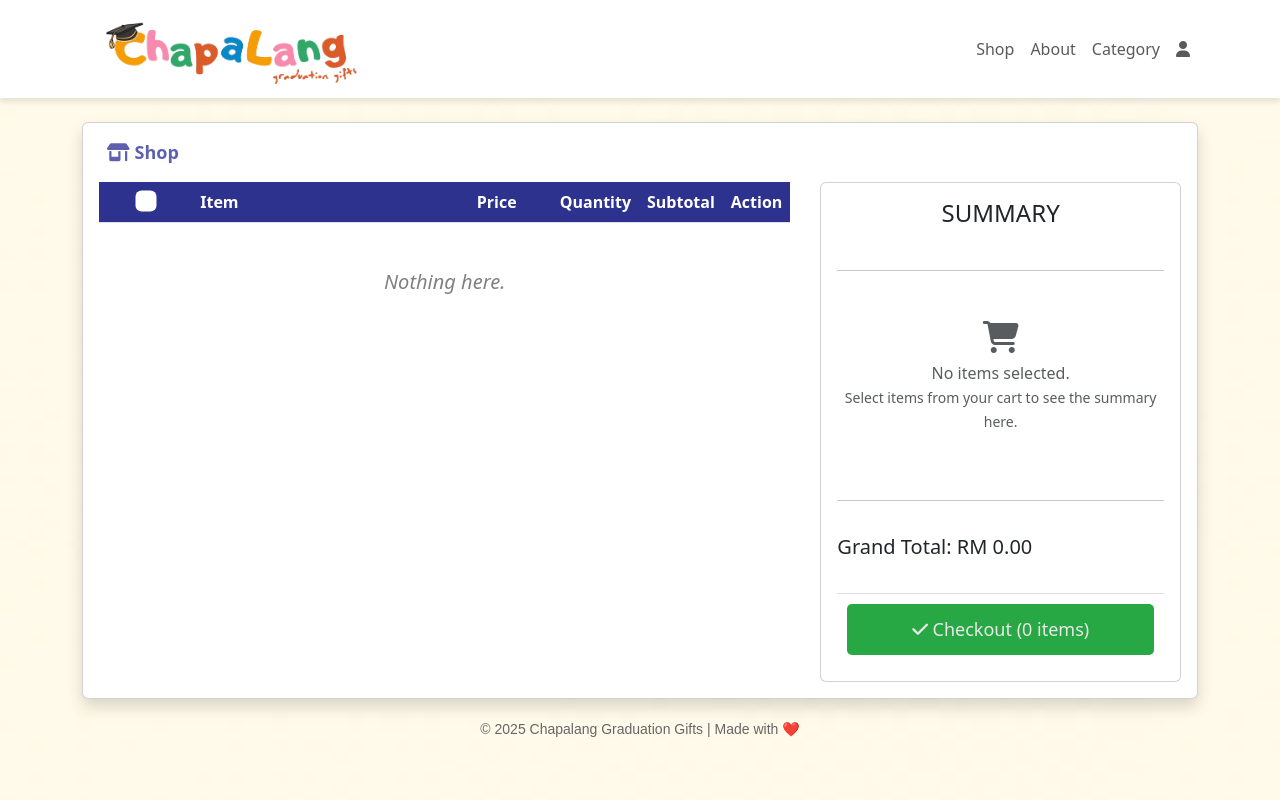
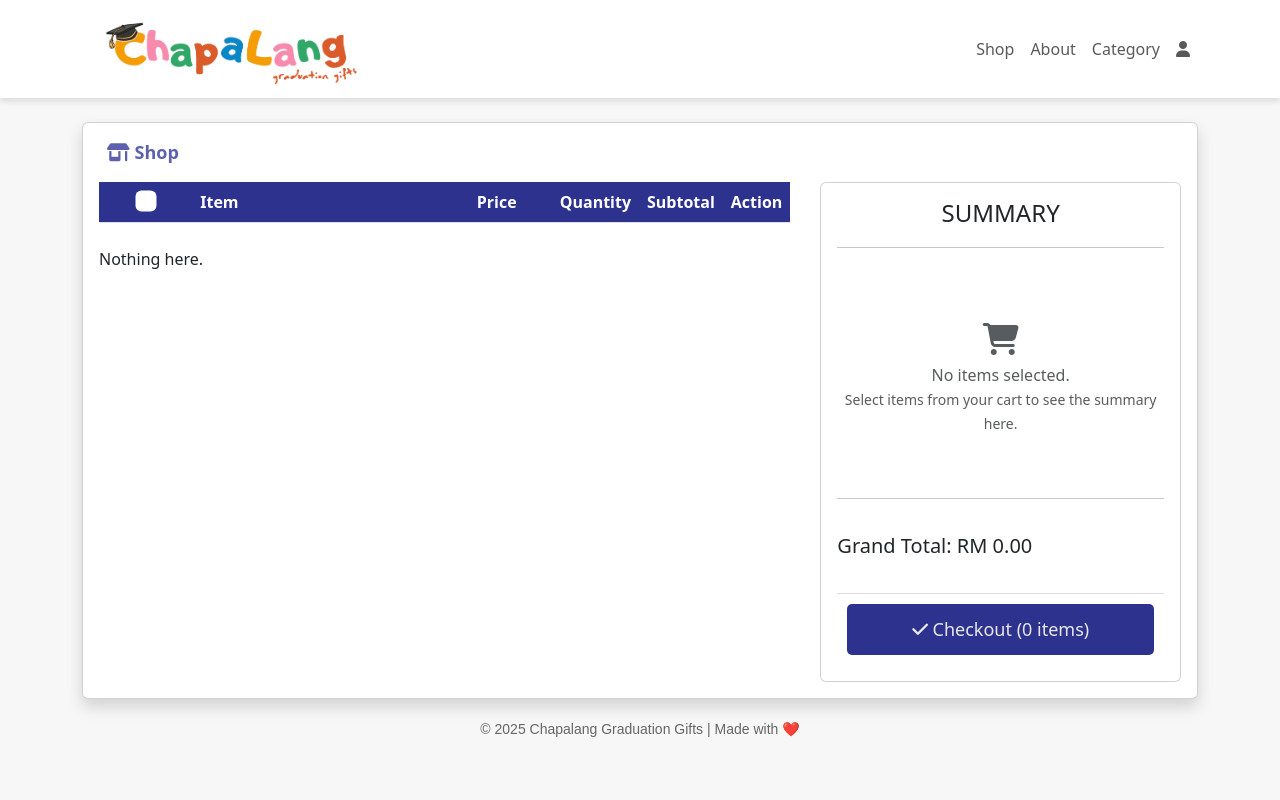
Before and after one commit to Rui811/Cloud_Assignment, a PHP site: page /cart.php in a window 1280 px wide. Run offline with PHP 8.4, Linux system fonts and the light colour scheme; the visitor is signed in with stand-in values (Sample User, id 1); data that the repository does not hold is empty; some libraries are stand-ins or nearby versions.

Commit message:
he jie bu liao yi dian, ui hen chou

```diff
--- a/cart.php
+++ b/cart.php
@@ -19,8 +19,9 @@ $customer_id = $_SESSION['user_id'];
 
         <style>
             body {
-                background-image: url("image/checkout_background.png"); /* later change, so ugly, still confuse need header and footer or not */
+                /* background-image: url("image/checkout_background.png"); later change, so ugly, still confuse need header and footer or not */
                 /* background-size: cover; */
+                background-color:rgba(221, 221, 221, 0.23);
                 height: 100vh;
                 margin: 0;
             }
@@ -86,17 +87,18 @@ $customer_id = $_SESSION['user_id'];
             }
 
             .checkoutBtn {
-                background-color: #28a745;
+                background-color: #2D328F;
                 color: rgb(232, 232, 232);
                 font-size: 18px;
                 padding: 12px 20px;
                 width: 100%;
                 border: none;
                 border-radius: 5px;
-                transition: 0.3s ease;
+                transition: 0.3s ease-in-out;
 
                 &:hover {
-                    background-color: #218838;
+                    transform: scale(1.01, 1.01);
+                    background-color:rgb(21, 26, 136);
                     color: white;
                 }
             }
@@ -117,12 +119,21 @@ $customer_id = $_SESSION['user_id'];
                 }
             }
 
-            .empty-cart {
+            /* .empty-cart {
                 text-align: center;
                 font-size: 20px;
                 color: gray;
                 font-style: italic;
                 padding: 20px;
+            } */
+            #empty-summary-message {
+                height: 180px;
+            }
+
+            #cart-summary-items {
+                height: 180px;
+                overflow-y: auto;
+                padding-right: 5px;
             }
 
             .checkout-selection, .checkout-selection-all {
@@ -136,7 +147,13 @@ $customer_id = $_SESSION['user_id'];
                 position: relative;
                 outline: none;
                 transform: scale(1.5);
-                transition: 0.3s ease;
+                transition: 0.3s ease-in-out;
+
+                &:hover {
+                    transform: scale(1.55);
+                    border-color: #1a1e6b;
+                    background-color: rgb(238, 238, 238);
+                }
             }
 
             .checkout-selection {
@@ -145,6 +162,11 @@ $customer_id = $_SESSION['user_id'];
                 &:checked {
                     background-color: #2D328F;
                     border-color: #2D328F;
+
+                    &:hover {
+                        border-color: #1a1e6b;
+                        background-color: #1a1e6b;
+                    }
 
                     &::after {
                         content: '\2713'; /* ✓ checkmark */
@@ -163,6 +185,11 @@ $customer_id = $_SESSION['user_id'];
                 &:checked {
                     background-color: white;
                     border-color: white;
+
+                    &:hover {
+                        border-color:rgb(238, 238, 238);
+                        background-color: rgb(238, 238, 238);
+                    }
 
                     &::after {
                         content: '\2713'; /* ✓ checkmark */
@@ -230,12 +257,6 @@ $customer_id = $_SESSION['user_id'];
                 font-style: italic;
             }
 
-            #cart-summary-items {
-                max-height: 250px;
-                overflow-y: auto;
-                padding-right: 5px;
-            }
-
         </style>
     </head>
     <body>
@@ -275,10 +296,10 @@ $customer_id = $_SESSION['user_id'];
                         <!-- Summary (Sticky) -->
                         <div class="col-md-4">
                             <div class="card p-3 summary-card">
-                                <h4 class="text-center">SUMMARY</h4>
-                                <hr>
+                                <h4 class="text-center mb-0">SUMMARY</h4>
+                                <hr class="mt-0">
                                 <div id="empty-summary-message" class="empty-summary text-center text-muted py-3" style="display: none;">
-                                    <i class="fa-solid fa-cart-shopping fa-2x mb-2"></i>
+                                    <i class="fa-solid fa-cart-shopping fa-2x mb-2 mt-4"></i>
                                     <p class="mb-0">No items selected.</p>
                                     <small>Select items from your cart to see the summary here.</small>
                                 </div>
@@ -418,15 +439,17 @@ $customer_id = $_SESSION['user_id'];
                     let totalSelected = $('.checkout-selection:checked').length;
                     var selectedItems = $('.checkout-selection:checked');
                     let grandTotal = 0;
+                    const summaryItemsContainer = document.getElementById('cart-summary-items');
+                    summaryItemsContainer.innerHTML = ''; //clear previous summary items
+                    const emptySummaryMessage = document.getElementById('empty-summary-message');
 
-                    //clear all prev items first, if not will always append
-                    $('#cart-summary-items').empty();
-
-                    if(totalSelected == 0) {
-                        $('#empty-summary-message').show();
-                    }
-                    else {
-                        $('#empty-summary-message').hide();
+                    //toggle the empty summary message
+                    if (totalSelected > 0) {
+                        emptySummaryMessage.style.display = 'none';
+                        document.getElementById('cart-summary-items').style.display = 'block';
+                    } else {
+                        emptySummaryMessage.style.display = 'block';
+                        document.getElementById('cart-summary-items').style.display = 'none';
                     }
 
                     $('.checkout-selection:checked').each(function() {
```
